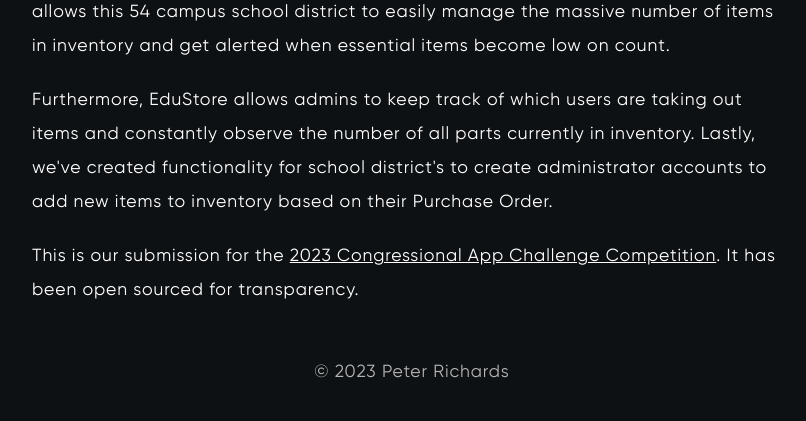
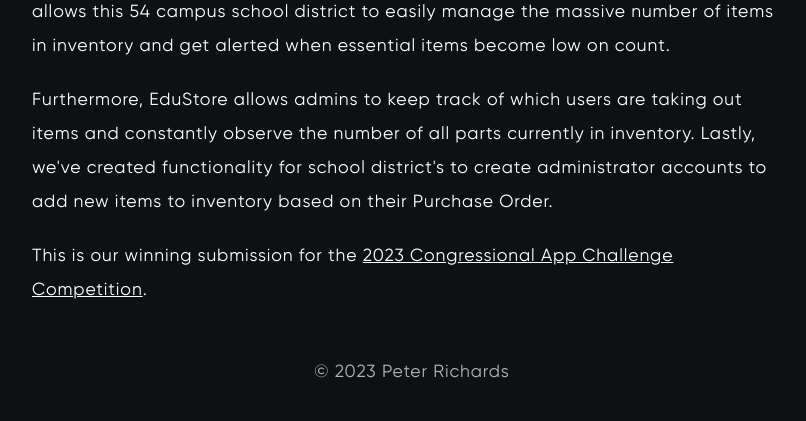
Before and after one commit to PacketPeter/pjgr.dev, a Flask app: page / in a window 1280 px wide. Shown: the part 952-1373 px from the top of the page, without its empty margins (228-1034 px from the left). Run offline with Flask 3, Linux system fonts and the light colour scheme; some libraries are stand-ins or nearby versions.

Commit message:
Edustore Update P2

```diff
--- a/app/templates/index.html
+++ b/app/templates/index.html
@@ -78,10 +78,9 @@
             <h2 class="project-info">Nov. 1st 2023
             </h2>
             <p class="project-description">EduStore looks to fill a gap in any School District's extensive inventory system. Currently implemented in Mansfield ISD's Technology Department, our program allows this 54 campus school district to easily manage the massive number of items in inventory and get alerted when essential items become low on count. <p class="project-description">Furthermore, EduStore allows admins to keep track of which users are taking out items and constantly observe the number of all parts currently in inventory. Lastly, we've created functionality for school district's to create administrator accounts to add new items to inventory based on their Purchase Order.</p>
-            <p class="project-description">This is our submission for the
+            <p class="project-description">This is our winning submission for the
                 <a id="cac-link" href="https://www.congressionalappchallenge.us/" target="_blank"
                     rel="noopener noreferrer">2023 Congressional App Challenge Competition</a>.
-                It has been open sourced for transparency.
             </p>
         </section>
         <br>
```
